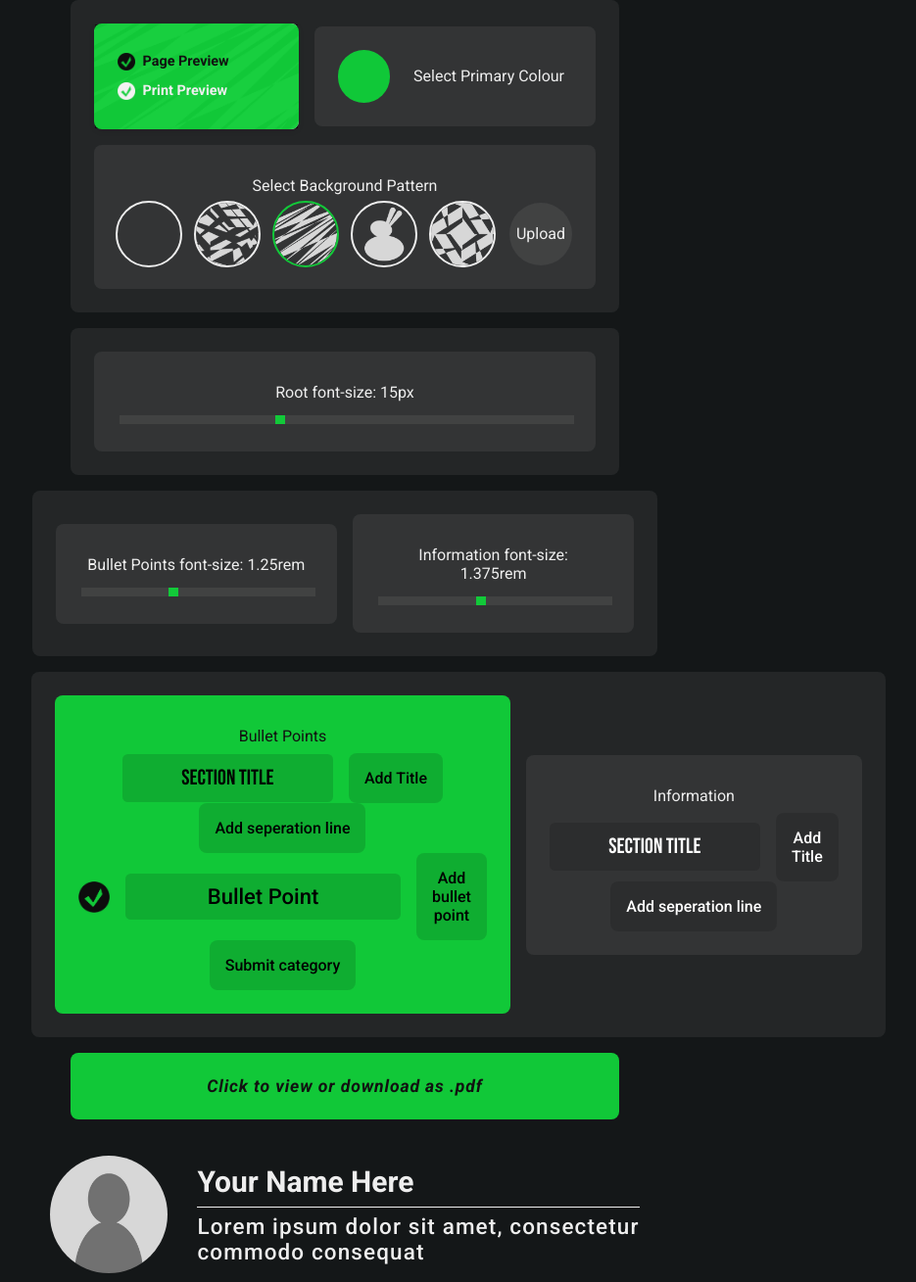
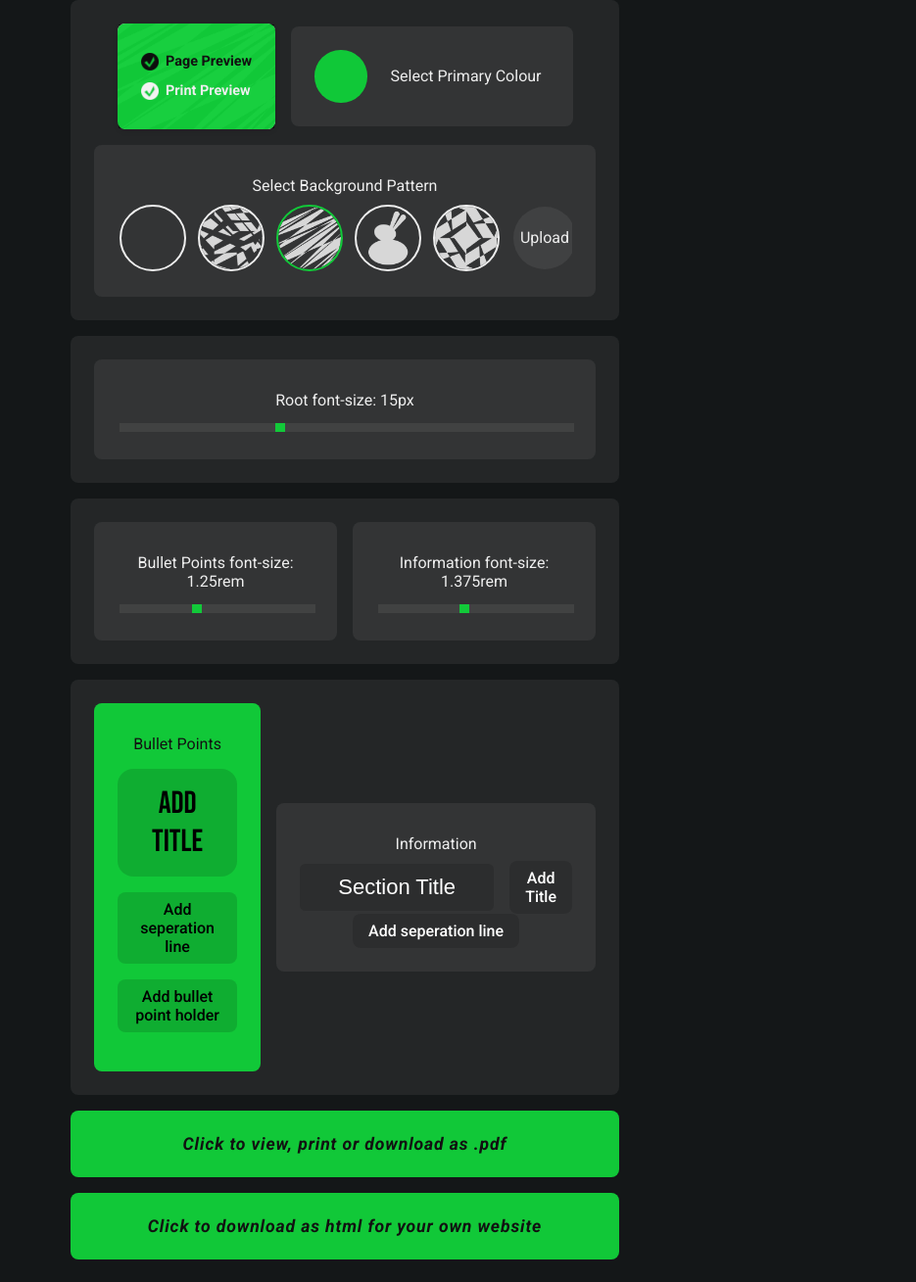
Before and after one commit to a1-games/web-resume-generator, a plain HTML site: page index.html in a window 1280 px wide. Shown: the top 1309 px of the page at 98% size, without its empty margins (288-1223 px from the left). Drawn offline with nearby package versions, Linux system fonts and the light colour scheme.

Commit message:
adjustments, lots to be changed

```diff
--- a/Assets/downloadEditing.js
+++ b/Assets/downloadEditing.js
@@ -3,17 +3,37 @@
 
 
 // PRINT PAGE BUTTON
-let buttonContainer =   document.createElement("a");
-buttonContainer.className = "editing-container footspace clickable";
-buttonContainer.style.backgroundColor = "var(--shortinfo-color)";
-buttonContainer.style.display = "block";
-buttonContainer.onclick = () => {
+let printbuttonContainer =   document.createElement("a");
+printbuttonContainer.className = "editing-container footspace pagewidth clickable";
+printbuttonContainer.style.backgroundColor = "var(--shortinfo-color)";
+printbuttonContainer.style.display = "block";
+printbuttonContainer.onclick = () => {
     print();
 };
 
-let downloadButton = document.createElement("a");
-downloadButton.id ="pi-cv-link";
-downloadButton.innerText = "Click to view or download as .pdf"
+let printdownloadButton = document.createElement("a");
+printdownloadButton.id ="pi-cv-link";
+printdownloadButton.innerText = "Click to view, print or download as .pdf"
 
-buttonContainer.append(downloadButton);
-editingContainer.append(buttonContainer);
+printbuttonContainer.append(printdownloadButton);
+editingContainer.append(printbuttonContainer);
+
+
+// DOWNLOAD HTML PAGE
+
+
+
+let htmlbuttonContainer =   document.createElement("a");
+htmlbuttonContainer.className = "editing-container footspace pagewidth clickable";
+htmlbuttonContainer.style.backgroundColor = "var(--shortinfo-color)";
+htmlbuttonContainer.style.display = "block";
+htmlbuttonContainer.onclick = () => {
+
+};
+
+let htmldownloadButton = document.createElement("a");
+htmldownloadButton.id ="pi-cv-link";
+htmldownloadButton.innerText = "Click to download as html for your own website"
+
+htmlbuttonContainer.append(htmldownloadButton);
+editingContainer.append(htmlbuttonContainer);
--- a/Assets/editing.css
+++ b/Assets/editing.css
@@ -34,15 +34,18 @@
   margin: auto;
 }
 
+.pagewidth {
+  width: 80% !important;
+}
+
 .footspace {
-  width: 80% !important;
   margin-bottom: 1em !important;
 }
 
 .multi-item-container {
   position: relative;
   display: flex;
-  min-width: fit-content;
+  width: fit-content;
   gap: 1em;
   margin: auto;
   flex-shrink: 0;
@@ -62,6 +65,11 @@
   line-height: 4em;
 }
 
+#pattern-circles-scroller {
+  overflow-y: visible;
+  overflow-x: auto;
+
+}
 
 .editing-title {
   text-align: center;
--- a/Assets/editing/infoAdding.js
+++ b/Assets/editing/infoAdding.js
@@ -5,7 +5,7 @@
 
 // Parent for the whole thing
 let columnHolder = document.createElement("div");
-columnHolder.className = "multi-item-container editing-container footspace";
+columnHolder.className = "multi-item-container editing-container footspace pagewidth";
 
 
 
@@ -37,21 +37,16 @@ shortBox.className = "editing-container";
 shortBox.id = "shortinfo-adder";
 shortBox.style.flexGrow = 1;
 
-let shortBoxTitle = TextObject("editing-title", "Bullet Points", true)
+let shortBoxTitle = TextObject("editing-title footspace", "Bullet Points", true)
 shortBox.append(shortBoxTitle);
 
 // TITLE
-let shortBoxTitleAdderHolder = MultiContainer();
+let shortBoxTitleAdderHolder = MultiContainer("footspace");
 shortBox.append(shortBoxTitleAdderHolder);
 
 
-// Input Field
-let shortBoxTitleAdder = InputField("titleAdderInput inputField dark-trans", "Section Title", false)
-shortBoxTitleAdderHolder.append(shortBoxTitleAdder);
-
-
 // Adding Button
-let shortBoxTitleAdderButton = TextObject("infoAddButton dark-trans clickable", "Add Title", false)
+let shortBoxTitleAdderButton = TextObject("infoAddButton dark-trans clickable titleFont", "Add Title", false)
 shortBoxTitleAdderButton.onclick = () => {
     insertInformationTitle(shortBoxTitleAdder.value, shortinfContainer);
 };
@@ -60,7 +55,10 @@ shortBoxTitleAdderHolder.append(shortBoxTitleAdderButton);
 
 
 // SEPERATION LINE
-let shortBoxSepLineHolder = MultiContainer();
+let shortBoxSepLineHolder = MultiContainer("footspace");
+shortBoxSepLineHolder.style.width = "fit-content";
+shortBox.append(shortBoxSepLineHolder);
+
 
 // Adding Button
 let shortBoxSeperationLineAdder = TextObject("infoAddButton dark-trans clickable", "Add seperation line", false)
@@ -69,59 +67,29 @@ shortBoxSeperationLineAdder.onclick = () => {
 };
 shortBoxSepLineHolder.append(shortBoxSeperationLineAdder);
 
-shortBox.append(shortBoxSepLineHolder);
 
 
 
 
 
-
+// BULLET POINT ADDER
 
 let shortBoxBulletPointShowcase = document.createElement("div");
 shortBox.append(shortBoxBulletPointShowcase);
-let shortBoxBulletPointHolder = MultiContainer();
+let shortBoxBulletPointHolder = MultiContainer("footspace");
 // input field with button and image icon picker
 
-let bulletPointIcon = document.createElement("img");
-bulletPointIcon.src = "Assets/icon_checkmark.png";
-bulletPointIcon.className = "bullet-point-showcase clickable replaceable-img";
-// choosing the icon is handled by directImageReplacing
-bulletPointIcon.onclick = () => {
-    bulletPointIsBeingSelected = true;
-}
-
-shortBoxBulletPointHolder.append(bulletPointIcon);
-
-
-// text input field
-let shortBoxBulletPointInput = InputField("bulletPointAdderInput inputField dark-trans", "Bullet Point", false);
-shortBoxBulletPointHolder.append(shortBoxBulletPointInput);
-
 // adding button
-let shortBoxBulletPointAdder = TextObject("infoAddButton dark-trans clickable", "Add bullet point", false)
+let shortBoxBulletPointAdder = TextObject("infoAddButton dark-trans clickable", "Add bullet point holder", false)
 shortBoxBulletPointAdder.onclick = () => {
-    addLineToShortinfoArray(selectedBulletPointName, shortBoxBulletPointInput.value, true);
-    appendShortInfoToParent(shortBoxBulletPointShowcase, {iconname:selectedBulletPointName, text:shortBoxBulletPointInput.value, invert:true});
+    appendShortInfo();
+    //addLineToShortinfoArray(selectedBulletPointName, "Bullet Point", true);
+    //appendShortInfoToParent(shortBoxBulletPointShowcase, {iconname:selectedBulletPointName, text:"Bullet Point", invert:true});
 };
 shortBoxBulletPointHolder.append(shortBoxBulletPointAdder);
 
 shortBox.append(shortBoxBulletPointHolder);
 
-
-
-
-
-// submit button
-let shortBoxSubmitButtonHolder = MultiContainer();
-let shortBoxBulletPointSubmitter = TextObject("infoAddButton dark-trans clickable", "Submit category", false)
-shortBoxBulletPointSubmitter.onclick = () => {
-    appendShortInfo();
-    shortBoxBulletPointShowcase.innerHTML = "";
-};
-
-shortBoxSubmitButtonHolder.append(shortBoxBulletPointSubmitter);
-
-shortBox.append(shortBoxSubmitButtonHolder);
 
 
 
--- a/Assets/fontEditing.js
+++ b/Assets/fontEditing.js
@@ -55,7 +55,7 @@ function addSlider(sliderDataObj, parentElem, footspace = false)
 }
 
 
-let globalfontsliderRow = MultiContainer("editing-container footspace");
+let globalfontsliderRow = MultiContainer("editing-container footspace pagewidth");
 
 addSlider(sliderDataObjs[0], globalfontsliderRow);
 
@@ -63,7 +63,7 @@ editingContainer.append(globalfontsliderRow);
 
 
 
-let doublefontsliderRow = MultiContainer("editing-container footspace");
+let doublefontsliderRow = MultiContainer("editing-container footspace pagewidth");
 
 addSlider(sliderDataObjs[1], doublefontsliderRow);
 addSlider(sliderDataObjs[2], doublefontsliderRow);
--- a/Assets/infoAdding.css
+++ b/Assets/infoAdding.css
@@ -16,9 +16,9 @@
 }
 
 
-.titleAdderInput {
+.titleFont {
     font-family: 'Bebas Neue', 'Roboto', Arial, Helvetica, sans-serif;
-
+    font-size: 2em;
 }
 
 .bulletPointAdderInput {
@@ -29,7 +29,7 @@
 .inputField {
     display: block;
     height: auto;
-    width: fit-content;
+    width: 8em;
     padding: 0.5em;
     cursor: text;
     border-radius: 0.25em;
@@ -47,7 +47,7 @@
     display: block;
     height: auto;
     width: fit-content;
-    padding: 1em;
+    padding: 0.5em 1em;
     border-radius: 0.5em;
     text-align: center;
     justify-content: center;
--- a/Assets/shortinfofiller.js
+++ b/Assets/shortinfofiller.js
@@ -6,6 +6,11 @@ function addLineToShortinfoArray(_iconname, _text, _invertImage, _link = null)
 {
     infosarray.push({iconname:_iconname, text:_text, invert:_invertImage, link:_link});
 }
+
+
+
+// each line should show a delete button on hover, and the holder itself should have a '+' button to add another line
+
 
 function appendShortInfo()
 {
--- a/index.html
+++ b/index.html
@@ -66,9 +66,9 @@
         <div id="resume-editing-container">
 
             <!-- Image and Color picker -->
-            <div class="editing-container footspace">
+            <div class="editing-container footspace pagewidth">
                 <div class=" multi-item-container" style="min-height: fit-content;">
-                    <div id="shortinfo-preview"  class="short-inf-container editing-container" style="flex: 1; flex-direction: column; display: flex;">
+                    <div id="shortinfo-preview"  class="short-inf-container editing-container" style=" flex-direction: column; display: flex;">
                         <div class="short-inf-background-image"></div>
                         <div class="blackdrop"></div>
                         <div class="short-inf-line"  style=" font-size: var(--fontsize-shortinfo);">
@@ -85,7 +85,7 @@
                         </div>
                     </div>
 
-                    <div class=" editing-container multi-item-container " style="display: flexbox; margin: 0; flex: 1;">
+                    <div class=" editing-container multi-item-container " style="display: flex; margin: 0;">
                         <input id="edit-color-picker" type="color" value="#10C838" class="circle-option">
                         <div class="editing-title">
                             Select Primary Colour
@@ -99,11 +99,13 @@
                     <div class="editing-title">
                         Select Background Pattern
                     </div>
-                    <div id="pattern-circles-container" class="multi-item-container" style="margin: 0;">
-                        <label for="edit-image-picker">
-                            <div class="circle-option editing-title clickable" style="background-color: #FFFFFF11; margin: 0;"> Upload </div>
-                        </label>
-                        <input id="edit-image-picker" type="file" accept="image/*" value="" style="display: none;">
+                    <div id="pattern-circles-scroller">
+                        <div id="pattern-circles-container" class="multi-item-container" style="margin: 0; padding: 4px;">
+                            <label for="edit-image-picker">
+                                <div class="circle-option editing-title clickable" style="background-color: #FFFFFF11; margin: 0;"> Upload </div>
+                            </label>
+                            <input id="edit-image-picker" type="file" accept="image/*" value="" style="display: none;">
+                        </div>
                     </div>
                 </div>
             </div>
```
Also changed, not shown: TODO.txt.
